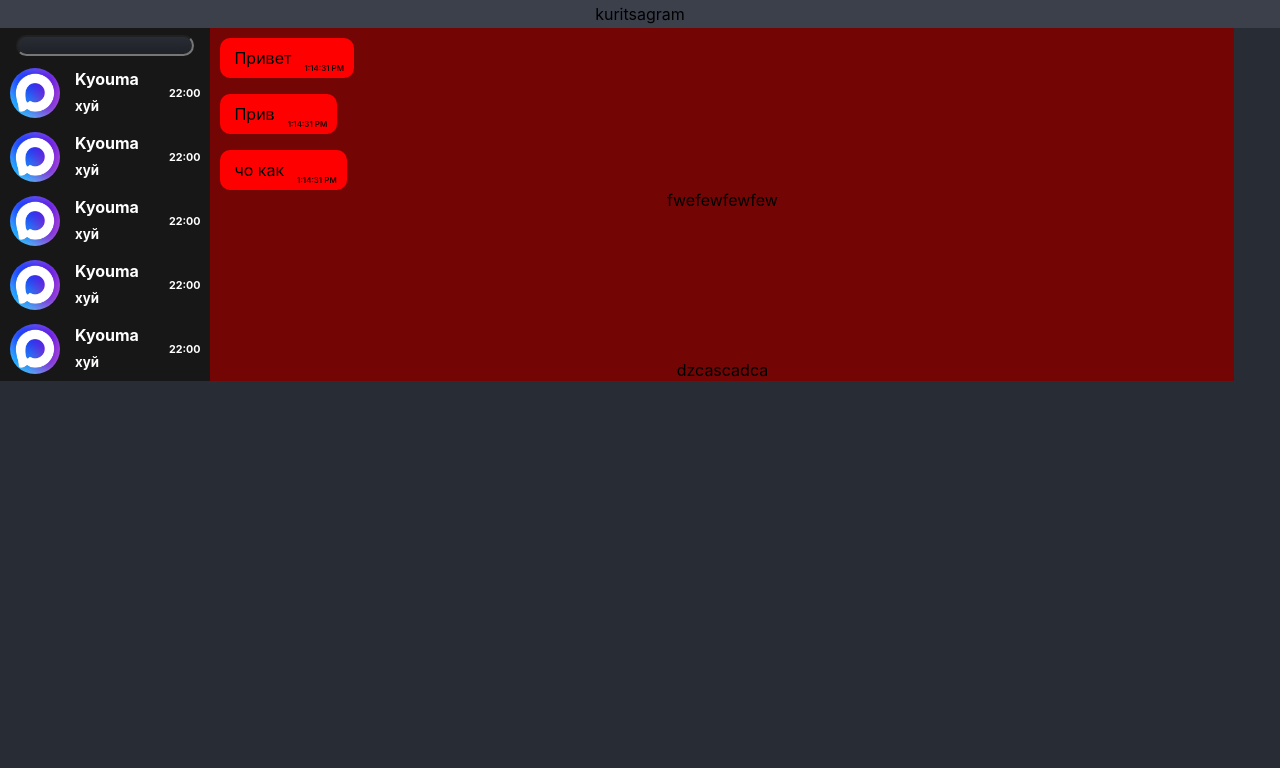
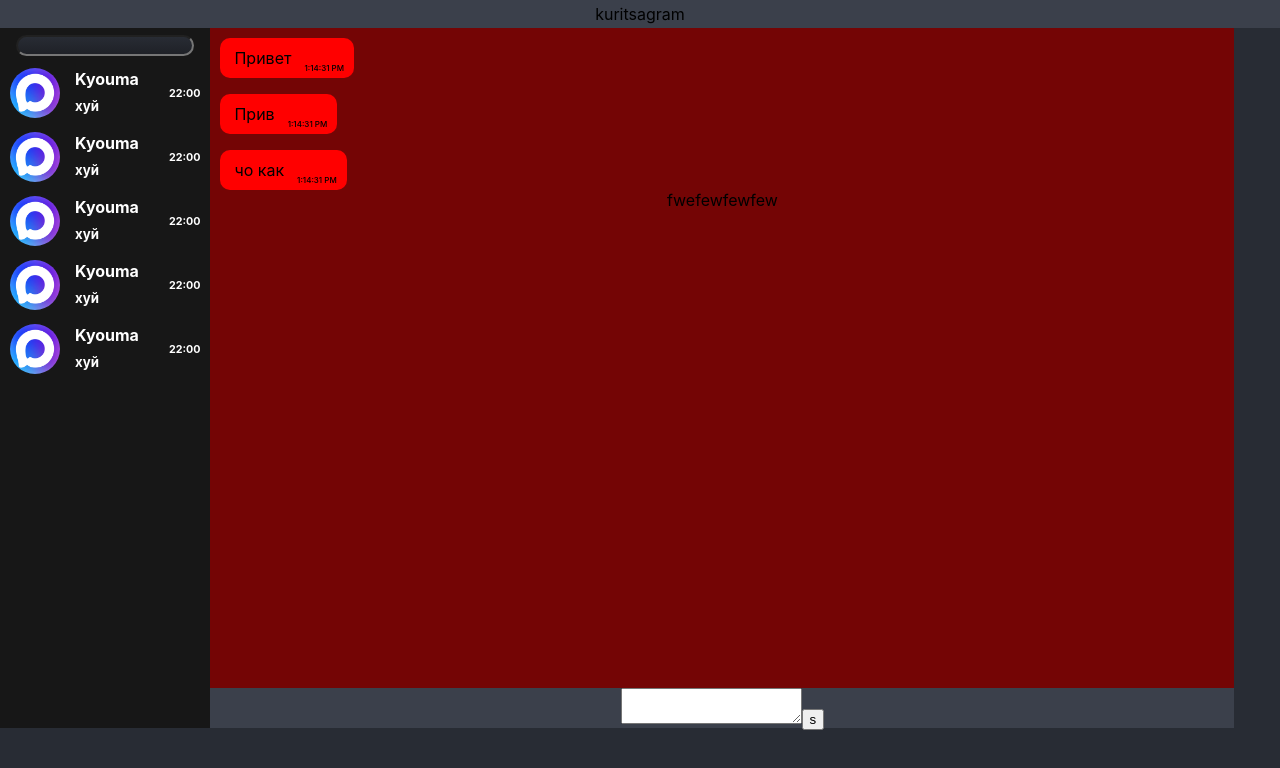
Before and after one commit to Pancakeboy1987/my-app, a React (Create React App) app: page / in a window 1280 px wide. Shown: the top 768 px of the page. Built offline with nearby package versions, Linux system fonts and the light colour scheme.

Commit message:
chatinput

```diff
--- a/src/App.css
+++ b/src/App.css
@@ -28,6 +28,7 @@
 .main-block{
   display: flex;
   padding-top: 0px;
+  height:700px;
 }
 
 .left-block{
@@ -52,8 +53,7 @@
 }
 
 .chat-block{
-  padding-bottom: 70px;
-  margin-bottom:80px ;
+  height: 660px;
 }
 
 .user-block{
@@ -64,6 +64,12 @@
   align-items: center;
   justify-content: center;
   gap:1px;
+
+}
+
+.typing-box{
+  height:40px;
+  background: #3b404b;
 
 }
 
--- a/src/App.js
+++ b/src/App.js
@@ -1,6 +1,7 @@
 import image from "./Max_logo_2025.png"
 import { useState } from 'react';
 import ChatWindow from './components/ChatWindow'
+import ChatInput from "./components/ChatInput";
 
 import './App.css';
 import User from './components/user'
@@ -59,9 +60,8 @@ function App() {
           </div>
 
           <div className="typing-box">
-            dzcascadca
+            <ChatInput/>
           </div>
-
         </div>
       </div>
 
--- /dev/null
+++ b/src/components/ChatInput.jsx
@@ -0,0 +1,25 @@
+import { useState } from "react";
+
+export default function ChatInput(){
+    const [text, setText] = useState('')
+    const [status,setStatus] = useState('typing')
+
+
+    function handleTextareaChange(e) {
+        setText(e.target.value);
+      }
+
+
+
+      return(
+        <div className="my-text-block">
+            <form>
+                <textarea value={text}
+                    onChange={handleTextareaChange} />
+                <button>
+                    s
+                </button>
+            </form>
+        </div>
+      )
+}
```
